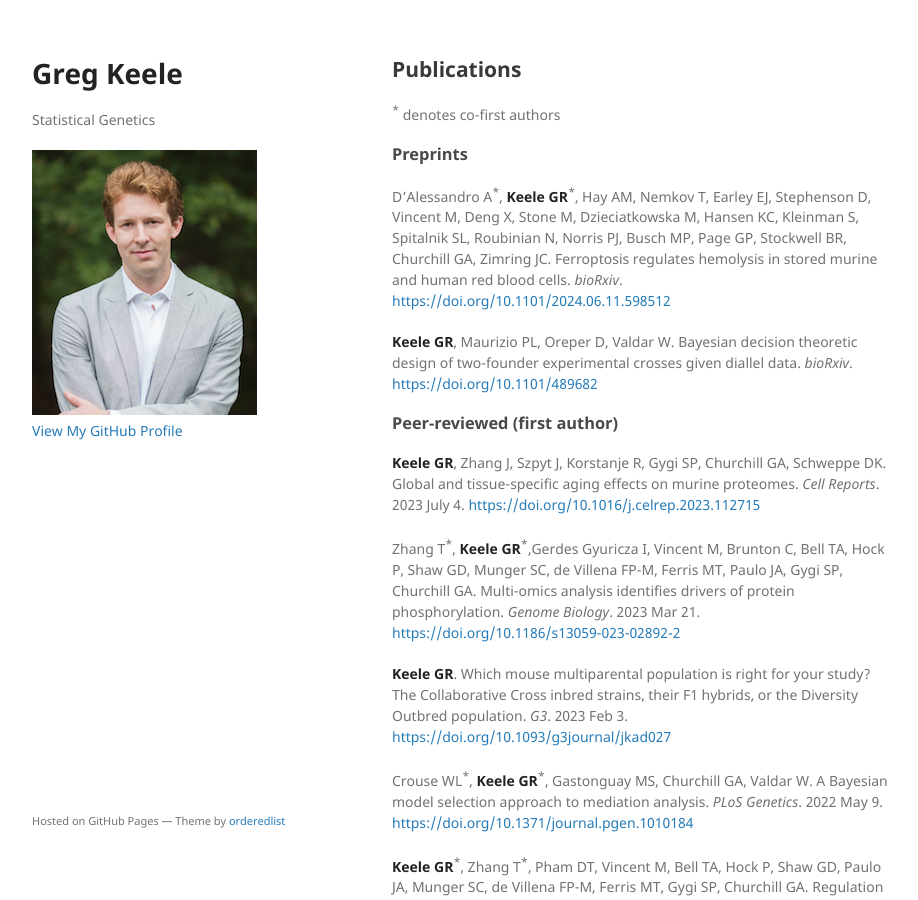
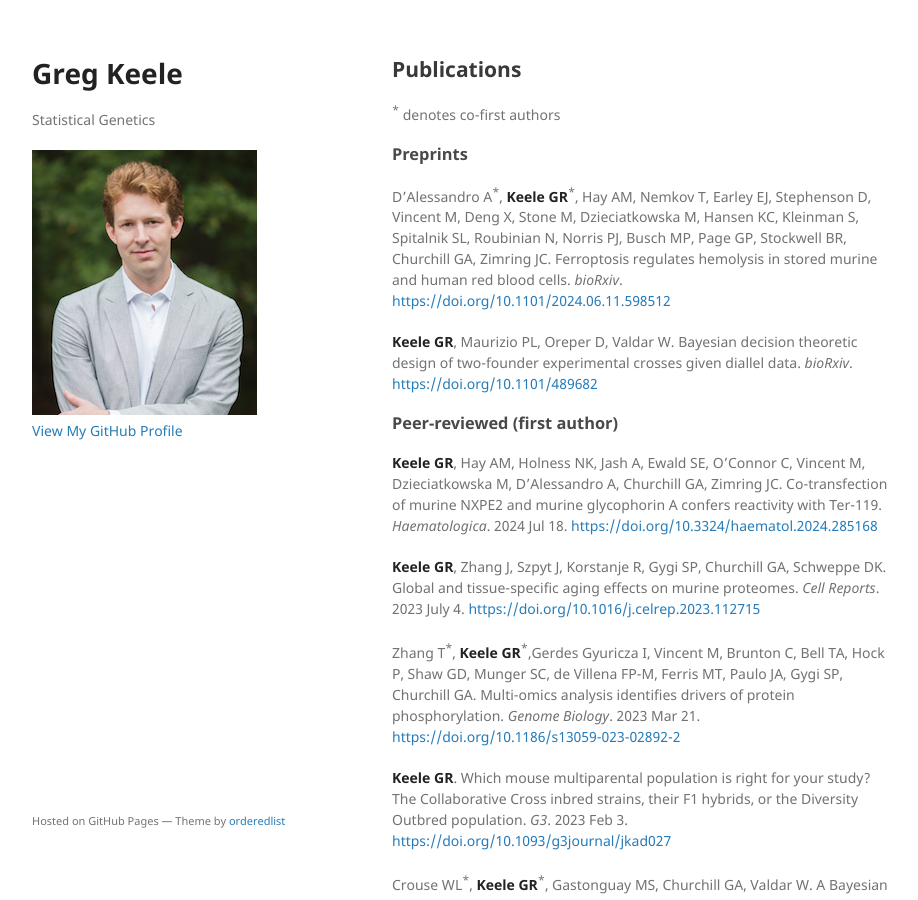
Before and after one commit to gkeele/gkeele.github.io, a Jekyll site: the page built from publications.md, in a window 1280 px wide and 900 px high. Shown: the whole window, without its empty margins (178-1096 px from the left). Built offline with Jekyll 4.4.1, drawn with Linux system fonts in a browser that asks for light colours; our own code applies the rules of GitHub Pages for plain Markdown files.

Commit message:
Added Ter-119 pub

```diff
--- a/publications.md
+++ b/publications.md
@@ -12,6 +12,8 @@ D'Alessandro A<sup>\*</sup>, **Keele GR**<sup>\*</sup>, Hay AM, Nemkov T, Earley
 **Keele GR**, Maurizio PL, Oreper D, Valdar W. Bayesian decision theoretic design of two-founder experimental crosses given diallel data. *bioRxiv*. [https://doi.org/10.1101/489682](https://doi.org/10.1101/489682)
 
 ### Peer-reviewed (first author)
+
+**Keele GR**, Hay AM, Holness NK, Jash A, Ewald SE, O'Connor C, Vincent M, Dzieciatkowska M, D'Alessandro A, Churchill GA, Zimring JC. Co-transfection of murine NXPE2 and murine glycophorin A confers reactivity with Ter-119. *Haematologica*. 2024 Jul 18. [https://doi.org/10.3324/haematol.2024.285168](https://doi.org/10.3324/haematol.2024.285168)
 
 **Keele GR**, Zhang J, Szpyt J, Korstanje R, Gygi SP, Churchill GA, Schweppe DK. Global and tissue-specific aging effects on murine proteomes. *Cell Reports*. 2023 July 4. [https://doi.org/10.1016/j.celrep.2023.112715](https://doi.org/10.1016/j.celrep.2023.112715)
 
```
